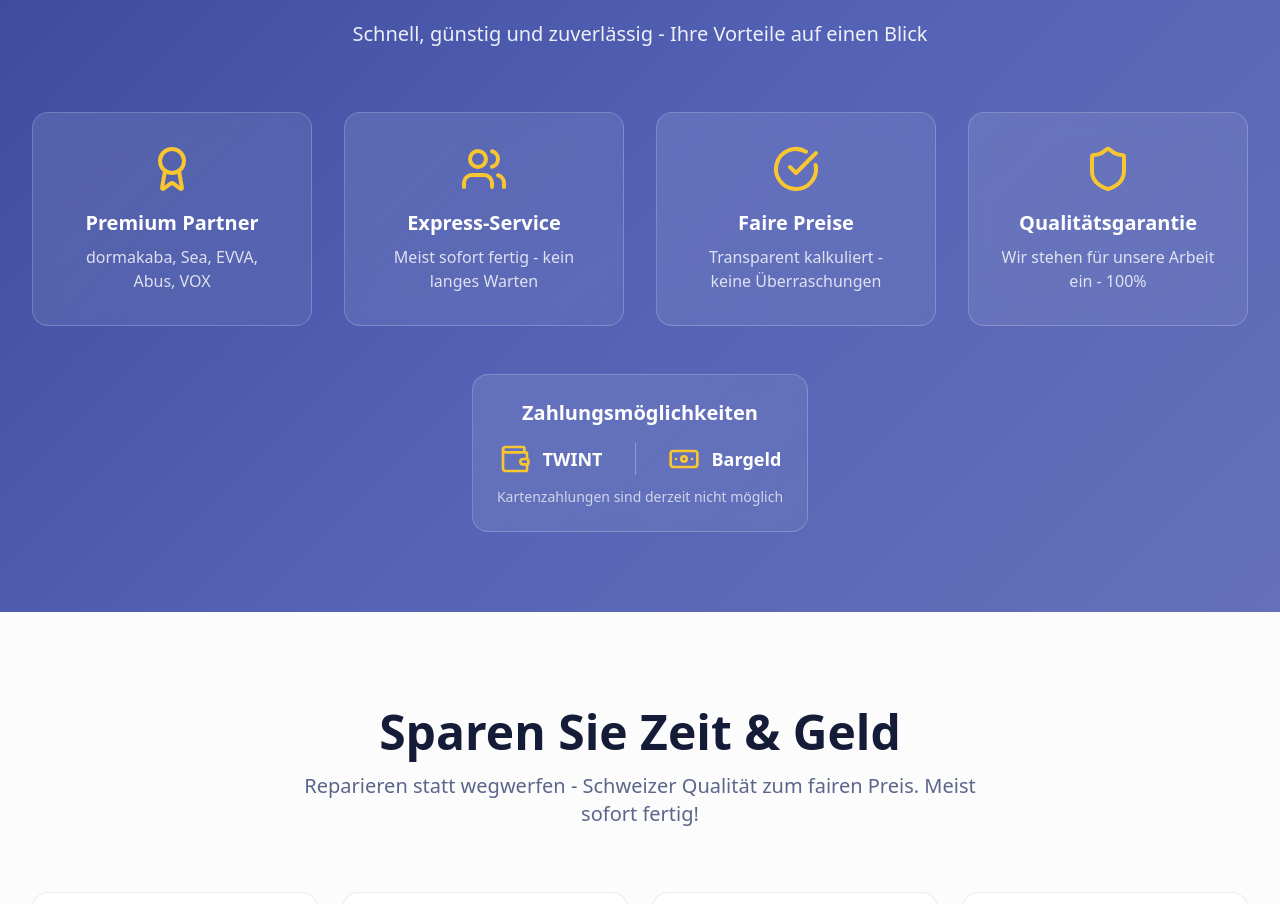
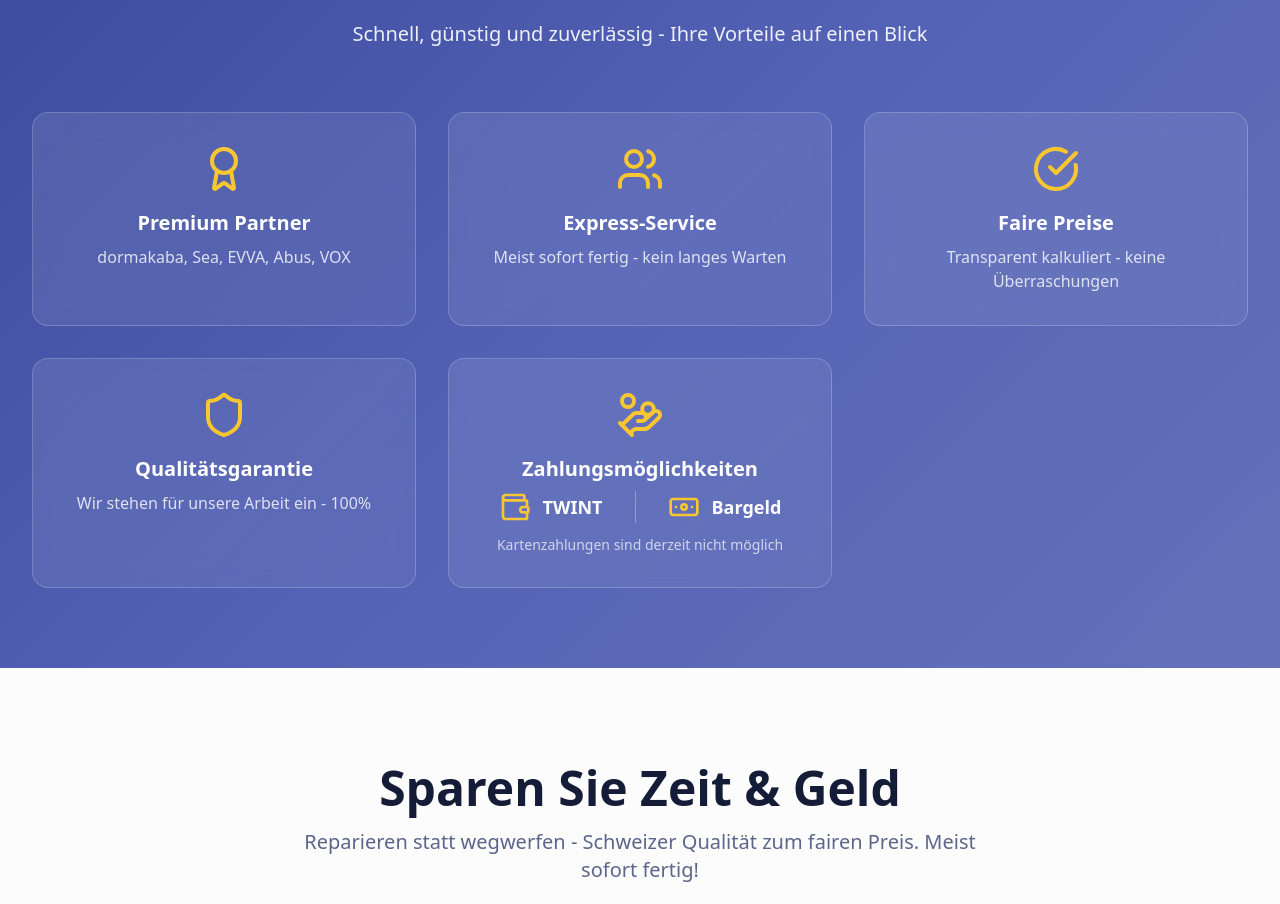
Before and after one commit to Braca-Service/braca-service.github.io, a React (Vite) app: page / in a window 1280 px wide. Shown: the part 913-1817 px from the top of the page. Built offline with nearby package versions, Linux system fonts and the light colour scheme; the HTML template or start-up script is replaced by a standard one.

Commit message:
fix payment options

```diff
--- a/src/components/TrustSection.tsx
+++ b/src/components/TrustSection.tsx
@@ -1,4 +1,4 @@
-import { Award, Users, CheckCircle, Shield, Wallet, Banknote } from "lucide-react";
+import { Award, Users, CheckCircle, Shield, Wallet, Banknote, HandCoins } from "lucide-react";
 
 const trustFeatures = [
   {
@@ -36,7 +36,7 @@ const TrustSection = () => {
           </p>
         </div>
 
-        <div className="grid grid-cols-1 sm:grid-cols-2 lg:grid-cols-4 gap-4 sm:gap-6 lg:gap-8">
+        <div className="grid grid-cols-1 sm:grid-cols-2 lg:grid-cols-3 gap-4 sm:gap-6 lg:gap-8">
           {trustFeatures.map((feature, index) => (
             <div
               key={index}
@@ -54,13 +54,18 @@ const TrustSection = () => {
               </p>
             </div>
           ))}
+
+          <div
+            className="glass-effect border border-primary-foreground/20 rounded-2xl p-6 sm:p-8 hover:bg-primary-foreground/15 transition-all duration-300 hover:scale-105 hover:shadow-brand-xl text-center animate-slide-up"
+            style={{ animationDelay: `${4 * 0.1}s` }}
+          >
+            <div className="flex justify-center mb-4 text-accent">
+              <HandCoins className="w-10 h-10 sm:w-12 sm:h-12" />
             </div>
-
-        <div className="mt-8 sm:mt-12 text-center animate-fade-in">
-          <div className="glass-effect border border-primary-foreground/20 rounded-2xl p-6 inline-block">
-            <h3 className="text-lg sm:text-xl font-bold mb-4 text-primary-foreground">
+            <h3 className="text-lg sm:text-xl font-bold mb-2 text-primary-foreground">
               Zahlungsmöglichkeiten
             </h3>
+            <p className="text-sm sm:text-base text-primary-foreground/80">
               <div className="flex items-center justify-center gap-6 sm:gap-8">
                 <div className="flex items-center gap-3">
                   <Wallet className="w-8 h-8 text-accent" />
@@ -75,6 +80,7 @@ const TrustSection = () => {
               <p className="text-sm text-primary-foreground/70 mt-3">
                 Kartenzahlungen sind derzeit nicht möglich
               </p>
+            </p>
           </div>
         </div>
       </div>
```
Lines whose indentation alone changed are shown as unchanged.
